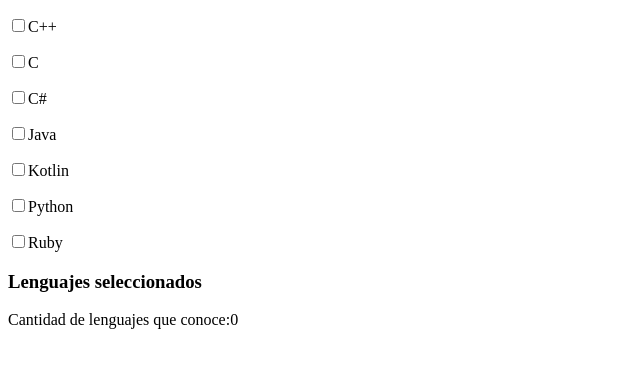
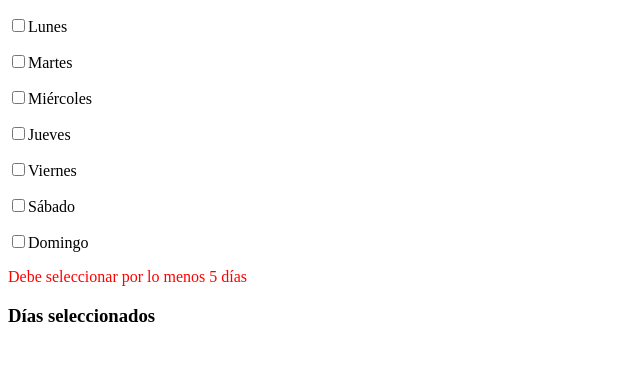
Before and after one commit to Frangnd/abdala, a plain HTML site: page 10/index.html in a window 1280 px wide. Shown: the whole page, without its empty margins (0-640 px from the left). Drawn offline with nearby package versions, Linux system fonts and the light colour scheme.

Commit message:
Update index.html

```diff
--- a/10/index.html
+++ b/10/index.html
@@ -7,27 +7,26 @@
 </head>
 <body>
  <div id="aplicacion">
-   <p><input type="checkbox" v-model="lenguajes" value="C++">C++</p>
-   <p><input type="checkbox" v-model="lenguajes" value="C">C</p>
-   <p><input type="checkbox" v-model="lenguajes" value="C#">C#</p>
-   <p><input type="checkbox" v-model="lenguajes" value="Java">Java</p>
-   <p><input type="checkbox" v-model="lenguajes" value="Kotlin">Kotlin</p>
-   <p><input type="checkbox" v-model="lenguajes" value="Python">Python</p>
-   <p><input type="checkbox" v-model="lenguajes" value="Ruby">Ruby</p>
-   <h3>Lenguajes seleccionados</h3>
+   <p><input type="checkbox" v-model="dias" value="Lunes">Lunes</p>
+   <p><input type="checkbox" v-model="dias" value="Martes">Martes</p>
+   <p><input type="checkbox" v-model="dias" value="Miércoles">Miércoles</p>
+   <p><input type="checkbox" v-model="dias" value="Jueves">Jueves</p>
+   <p><input type="checkbox" v-model="dias" value="Viernes">Viernes</p>
+   <p><input type="checkbox" v-model="dias" value="Sábado">Sábado</p>
+   <p><input type="checkbox" v-model="dias" value="Domingo">Domingo</p>
+   <p v-if="dias.length<5" style="color:red">Debe seleccionar por lo menos 5 días</p>
+   <h3>Días seleccionados</h3>
    <ul>
-     <li v-for="lenguaje in lenguajes">{{lenguaje}}</li>
+     <li v-for="dia in dias">{{dia}}</li>
    </ul>
-   <p>Cantidad de lenguajes que conoce:{{lenguajes.length}}</p>
- </div>
+  </div>
 
- <script src="https://cdn.jsdelivr.net/npm/vue@2.5.16/dist/vue.js"></script>
-
+  <script src="https://cdn.jsdelivr.net/npm/vue@2.5.16/dist/vue.js"></script>
  <script>
    var app=new Vue({
        el: '#aplicacion',
        data:{
-        lenguajes: []
+        dias: []
        }
    })
  </script>
```
